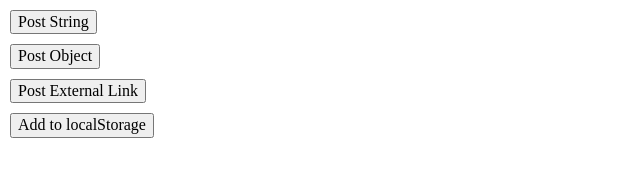
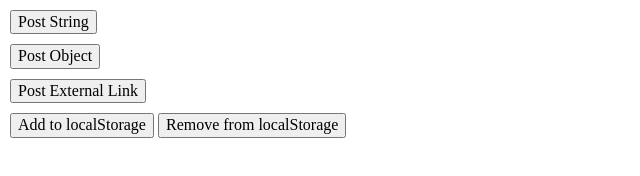
Before and after one commit to rickyhartmann/rickyhartmann.github.io, a plain HTML site: page index.html in a window 1280 px wide. Shown: the whole page, without its empty margins (0-640 px from the left). Drawn offline with Linux system fonts and the light colour scheme.

Commit message:
add remove from localStorage option

```diff
--- a/index.html
+++ b/index.html
@@ -24,6 +24,7 @@
   </div>
   <div>
     <button onclick="putInLocalStorage()">Add to localStorage</button>
+    <button onclick="removeFromLocalStorage()">Remove from localStorage</button>
   </div>
   <script src="js/app.js"></script>
 </body>
--- a/js/app.js
+++ b/js/app.js
@@ -14,6 +14,10 @@ function putInLocalStorage() {
   localStorage.setItem('nohs:openExternal', 'https://dev1userfileupload.blob.core.windows.net/filetest1/3ipok4_20200901091408354.jpg?sp=r&st=2021-04-05T13:17:25Z&se=2021-04-05T21:17:25Z&spr=https&sv=2020-02-10&sr=b&sig=x4Kw20FyRsxrxT4Gz4D0x5xSihnsPzGVhUXqbfYNAdI%3D');
 }
 
+function removeFromLocalStorage() {
+  localStorage.removeItem('nohs:openExternal');
+}
+
 function postAndLog(data) {
   if (window && window.parent) {
     window.parent.postMessage(data, '*');
```
